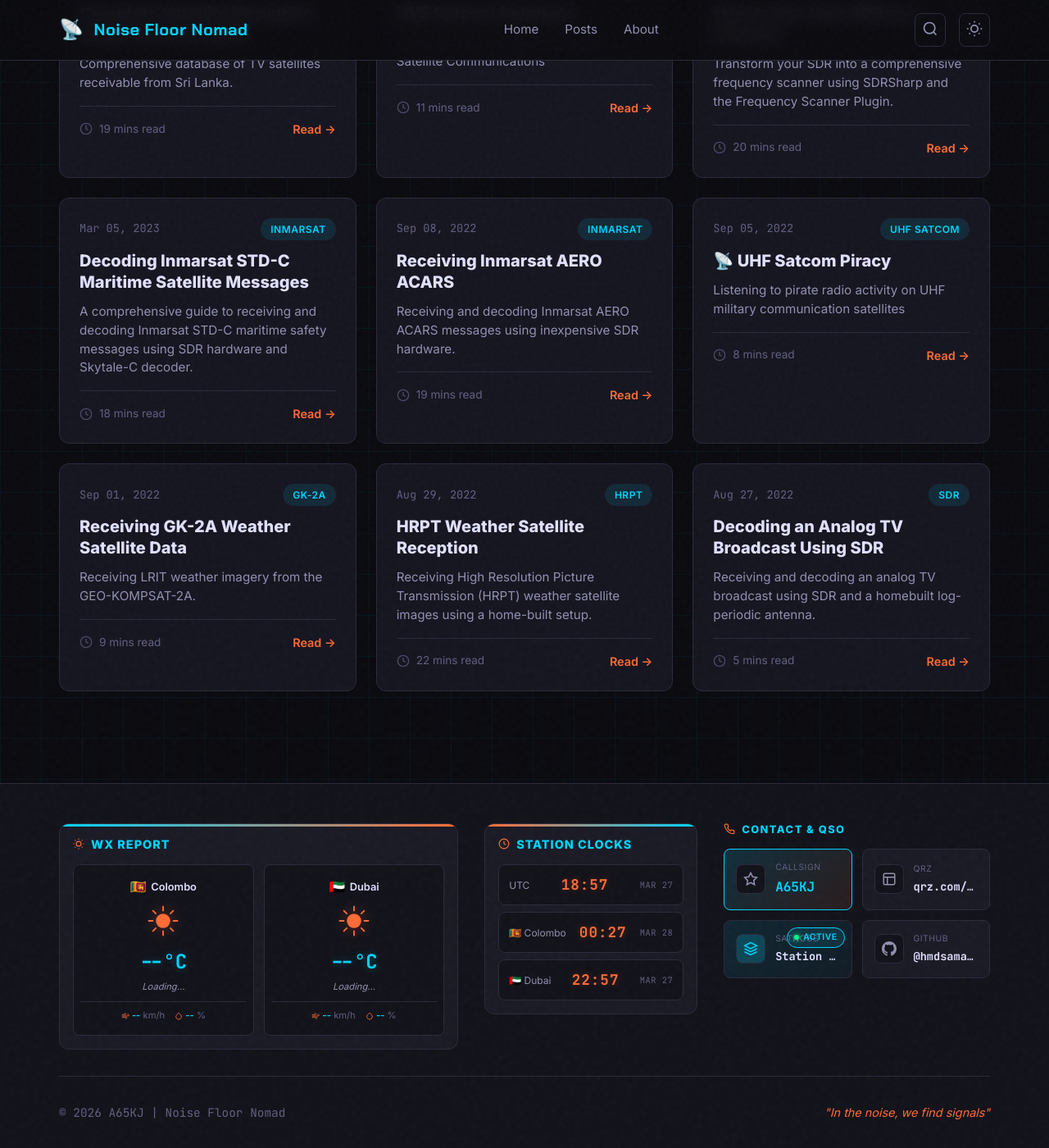
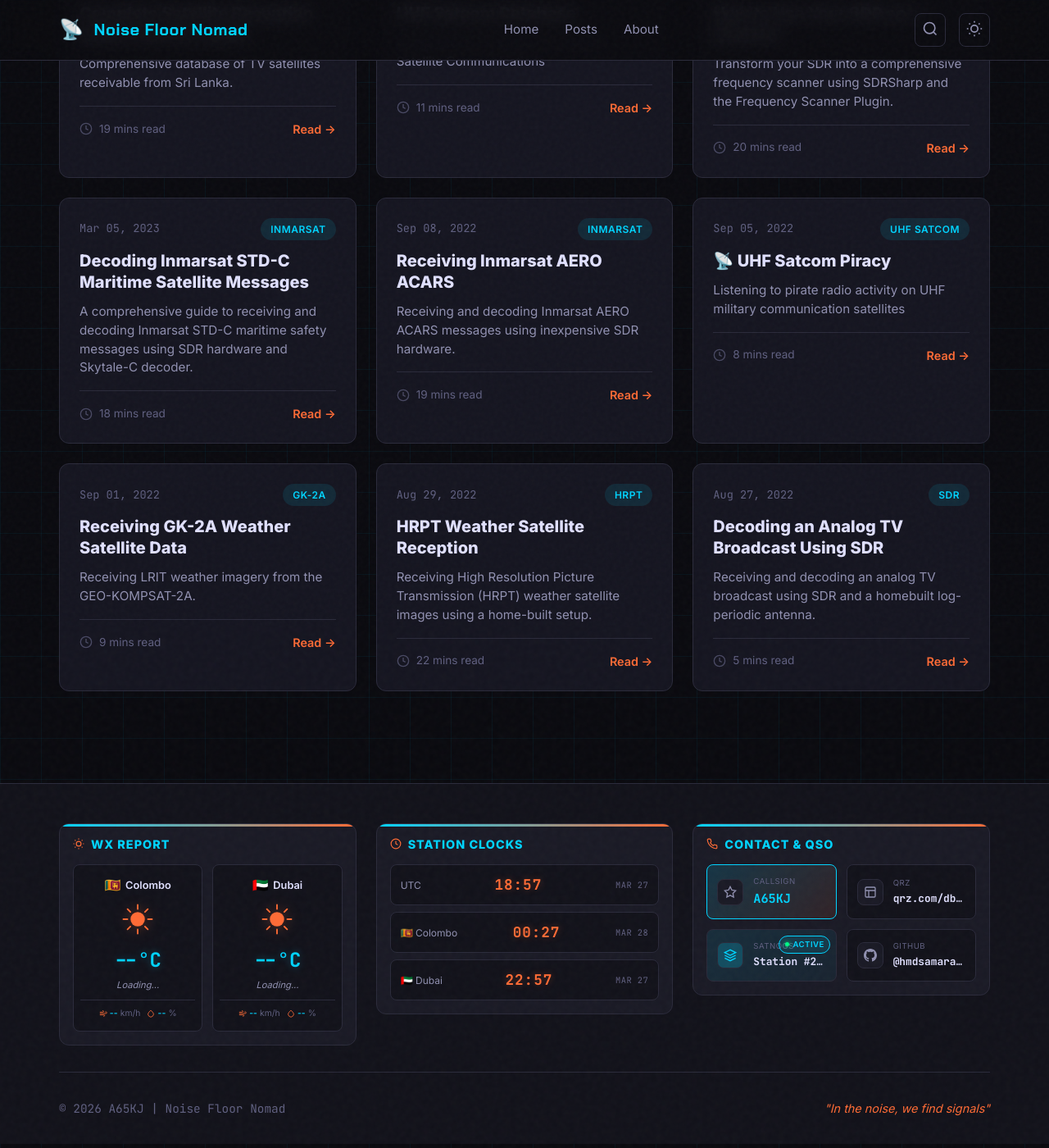
Before and after one commit to hmdsamarasekara/hmdsamarasekara.github.io, a Jekyll site: the page built from index.md, in a window 1280 px wide and 1400 px high, scrolled down 1227 px. Shown: the whole window at 82% size. Built offline with Jekyll 4.4.1, drawn with Linux system fonts in a browser that asks for light colours.

Commit message:
Update main.scss

```diff
--- a/assets/css/main.scss
+++ b/assets/css/main.scss
@@ -1181,39 +1181,44 @@ a {
 }
 
 // ============================================
-// FIXED FOOTER STYLES - Better Alignment & 2x2 Contact Grid
+// 3-COLUMN FOOTER - Weather | Clocks | Contacts
 // ============================================
 
-// Logo with glow effect
-.footer-logo-img {
-  width: 44px;
-  height: 44px;
-  border-radius: 50%;
-  object-fit: cover;
-  border: 2px solid var(--accent-cyan);
-  box-shadow: 0 0 15px rgba(0, 212, 255, 0.4);
-  transition: all 0.3s ease;
-
-  &:hover {
-    transform: rotate(15deg) scale(1.1);
-    box-shadow: 0 0 25px rgba(0, 212, 255, 0.6);
-  }
-}
-
-// Station Info Container - Weather Left, Clocks Right
-.footer-station-info {
+// 3-Column Grid Layout
+.footer-content {
   display: grid;
-  grid-template-columns: 1.3fr 0.7fr;
-  gap: 1rem;
-  margin-top: 1.5rem;
+  grid-template-columns: 1fr 1fr 1fr;
+  gap: 1.5rem;
+  margin-bottom: 2rem;
   align-items: start;
 
   @media (max-width: 968px) {
     grid-template-columns: 1fr;
-  }
-}
-
-// Section Title Style (WX Report / Station Clocks)
+    gap: 1.5rem;
+  }
+}
+
+// Section Base Styles
+.footer-section {
+  background: var(--bg-tertiary);
+  border: 1px solid var(--border-color);
+  border-radius: 0.75rem;
+  padding: 1rem;
+  position: relative;
+  overflow: hidden;
+  min-width: 0; // Prevent overflow
+
+  &::before {
+    content: '';
+    position: absolute;
+    top: 0;
+    left: 0;
+    width: 100%;
+    height: 3px;
+    background: linear-gradient(90deg, var(--accent-cyan), var(--accent-orange));
+  }
+}
+
 .section-title {
   display: flex;
   align-items: center;
@@ -1230,27 +1235,7 @@ a {
   }
 }
 
-// Weather Section (Left Side)
-.footer-weather-section {
-  background: var(--bg-tertiary);
-  border: 1px solid var(--border-color);
-  border-radius: 0.75rem;
-  padding: 1rem;
-  position: relative;
-  overflow: hidden;
-  min-width: 0; // Prevent overflow
-
-  &::before {
-    content: '';
-    position: absolute;
-    top: 0;
-    left: 0;
-    width: 100%;
-    height: 3px;
-    background: linear-gradient(90deg, var(--accent-cyan), var(--accent-orange));
-  }
-}
-
+// Weather Section
 .weather-cards {
   display: grid;
   grid-template-columns: 1fr 1fr;
@@ -1261,11 +1246,9 @@ a {
   background: var(--bg-secondary);
   border: 1px solid var(--border-color);
   border-radius: 0.5rem;
-  padding: 0.875rem 0.5rem;
+  padding: 0.75rem 0.5rem;
   text-align: center;
   transition: all 0.3s ease;
-  position: relative;
-  min-width: 0; // Prevent overflow
 
   &:hover {
     transform: translateY(-3px);
@@ -1295,11 +1278,6 @@ a {
 .weather-icon {
   margin: 0.25rem 0;
   filter: drop-shadow(0 0 8px rgba(255, 107, 53, 0.3));
-
-  svg {
-    max-width: 100%;
-    height: auto;
-  }
 }
 
 .weather-details {
@@ -1328,10 +1306,10 @@ a {
 .weather-meta {
   display: flex;
   justify-content: center;
-  gap: 0.75rem;
+  gap: 0.5rem;
   padding-top: 0.5rem;
   border-top: 1px solid var(--border-color);
-  font-size: 0.7rem;
+  font-size: 0.65rem;
   color: var(--text-muted);
 
   .weather-wind, .weather-humidity {
@@ -1352,27 +1330,7 @@ a {
   }
 }
 
-// Clocks Section (Right Side)
-.footer-clocks-section {
-  background: var(--bg-tertiary);
-  border: 1px solid var(--border-color);
-  border-radius: 0.75rem;
-  padding: 1rem;
-  position: relative;
-  overflow: hidden;
-  min-width: 0; // Prevent overflow
-
-  &::before {
-    content: '';
-    position: absolute;
-    top: 0;
-    left: 0;
-    width: 100%;
-    height: 3px;
-    background: linear-gradient(90deg, var(--accent-orange), var(--accent-cyan));
-  }
-}
-
+// Clocks Section - FIXED
 .clock-list {
   display: flex;
   flex-direction: column;
@@ -1389,6 +1347,7 @@ a {
   border: 1px solid var(--border-color);
   border-radius: 0.5rem;
   transition: all 0.2s ease;
+  min-width: 0; // Prevent overflow
 
   &:hover {
     border-color: var(--accent-cyan);
@@ -1400,12 +1359,7 @@ a {
     color: var(--text-secondary);
     font-weight: 500;
     white-space: nowrap;
-  }
-
-  .clock-display {
-    display: flex;
-    align-items: baseline;
-    gap: 0.5rem;
+    flex-shrink: 0;
   }
 
   .clock-time {
@@ -1415,6 +1369,7 @@ a {
     color: var(--accent-orange);
     text-shadow: 0 0 8px rgba(255, 107, 53, 0.3);
     letter-spacing: 1px;
+    flex-shrink: 0;
   }
 
   .clock-date {
@@ -1423,28 +1378,11 @@ a {
     font-family: var(--font-mono);
     text-transform: uppercase;
     letter-spacing: 0.5px;
-  }
-}
-
-// Contact Section with 2x2 Grid
-.footer-contact-section {
-  h4 {
-    display: flex;
-    align-items: center;
-    gap: 0.5rem;
-    font-size: 0.8rem;
-    text-transform: uppercase;
-    letter-spacing: 1.5px;
-    color: var(--accent-cyan);
-    margin-bottom: 1rem;
-    font-weight: 700;
-
-    svg {
-      color: var(--accent-orange);
-    }
-  }
-}
-
+    flex-shrink: 0;
+  }
+}
+
+// Contact Section
 .contact-grid {
   display: grid;
   grid-template-columns: 1fr 1fr;
@@ -1455,15 +1393,15 @@ a {
   display: flex;
   align-items: center;
   gap: 0.75rem;
-  padding: 0.875rem;
-  background: var(--bg-tertiary);
+  padding: 0.75rem;
+  background: var(--bg-secondary);
   border: 1px solid var(--border-color);
   border-radius: 0.5rem;
   text-decoration: none;
   transition: all 0.3s ease;
   position: relative;
   overflow: hidden;
-  min-width: 0; // Prevent overflow
+  min-width: 0;
 
   &::before {
     content: '';
@@ -1499,12 +1437,8 @@ a {
 
     .contact-value {
       color: var(--accent-cyan);
-      font-size: 1rem;
+      font-size: 0.95rem;
       font-weight: 700;
-    }
-
-    &:hover {
-      box-shadow: 0 0 20px rgba(0, 212, 255, 0.2);
     }
   }
 
@@ -1518,27 +1452,27 @@ a {
 
     .satnogs-status {
       position: absolute;
-      top: 0.5rem;
-      right: 0.5rem;
+      top: 0.4rem;
+      right: 0.4rem;
       display: flex;
       align-items: center;
-      gap: 0.35rem;
-      padding: 0.2rem 0.5rem;
+      gap: 0.3rem;
+      padding: 0.15rem 0.4rem;
       background: rgba(0, 212, 255, 0.1);
       border-radius: 1rem;
       border: 1px solid var(--accent-cyan);
 
       .status-dot {
-        width: 6px;
-        height: 6px;
+        width: 5px;
+        height: 5px;
         background: #00ff88;
         border-radius: 50%;
-        box-shadow: 0 0 6px #00ff88;
+        box-shadow: 0 0 5px #00ff88;
         animation: pulse 2s infinite;
       }
 
       .status-text {
-        font-size: 0.65rem;
+        font-size: 0.6rem;
         color: var(--accent-cyan);
         font-weight: 600;
         text-transform: uppercase;
@@ -1554,12 +1488,12 @@ a {
 }
 
 .contact-icon {
-  width: 36px;
-  height: 36px;
+  width: 32px;
+  height: 32px;
   display: flex;
   align-items: center;
   justify-content: center;
-  background: var(--bg-secondary);
+  background: var(--bg-tertiary);
   border: 1px solid var(--border-color);
   border-radius: 0.5rem;
   color: var(--text-secondary);
@@ -1567,26 +1501,26 @@ a {
   flex-shrink: 0;
 
   svg {
-    width: 18px;
-    height: 18px;
+    width: 16px;
+    height: 16px;
   }
 }
 
 .contact-info {
   display: flex;
   flex-direction: column;
-  gap: 0.15rem;
-  min-width: 0; // Prevent overflow
+  gap: 0.1rem;
+  min-width: 0;
 
   .contact-label {
-    font-size: 0.65rem;
+    font-size: 0.6rem;
     color: var(--text-muted);
     text-transform: uppercase;
     letter-spacing: 0.5px;
   }
 
   .contact-value {
-    font-size: 0.85rem;
+    font-size: 0.8rem;
     color: var(--text-primary);
     font-weight: 600;
     font-family: var(--font-mono);
@@ -1596,26 +1530,9 @@ a {
   }
 }
 
-// Footer Content Grid Adjustment
-.footer-content {
-  display: grid;
-  grid-template-columns: 1.5fr 0.8fr 1fr;
-  gap: 2rem;
-  margin-bottom: 2rem;
-  align-items: start;
-
-  @media (max-width: 968px) {
-    grid-template-columns: 1fr 1fr;
-  }
-
-  @media (max-width: 768px) {
-    grid-template-columns: 1fr;
-  }
-}
-
-// Responsive adjustments
+// Responsive
 @media (max-width: 968px) {
-  .footer-station-info {
+  .footer-content {
     grid-template-columns: 1fr;
   }
 
@@ -1628,35 +1545,23 @@ a {
   }
 }
 
-@media (max-width: 768px) {
-  .footer-content {
-    grid-template-columns: 1fr;
-    gap: 2rem;
-  }
-
+@media (max-width: 480px) {
   .weather-cards {
     grid-template-columns: 1fr;
   }
 
   .contact-grid {
     grid-template-columns: 1fr;
+  }
+
+  .clock-row {
+    .clock-date {
+      display: none;
+    }
   }
 
   .contact-card.satnogs .satnogs-status {
     position: static;
     margin-left: auto;
-    margin-top: 0;
-  }
-}
-
-@media (max-width: 480px) {
-  .contact-grid {
-    grid-template-columns: 1fr;
-  }
-
-  .clock-row {
-    .clock-date {
-      display: none;
-    }
-  }
-}
+  }
+}
```
